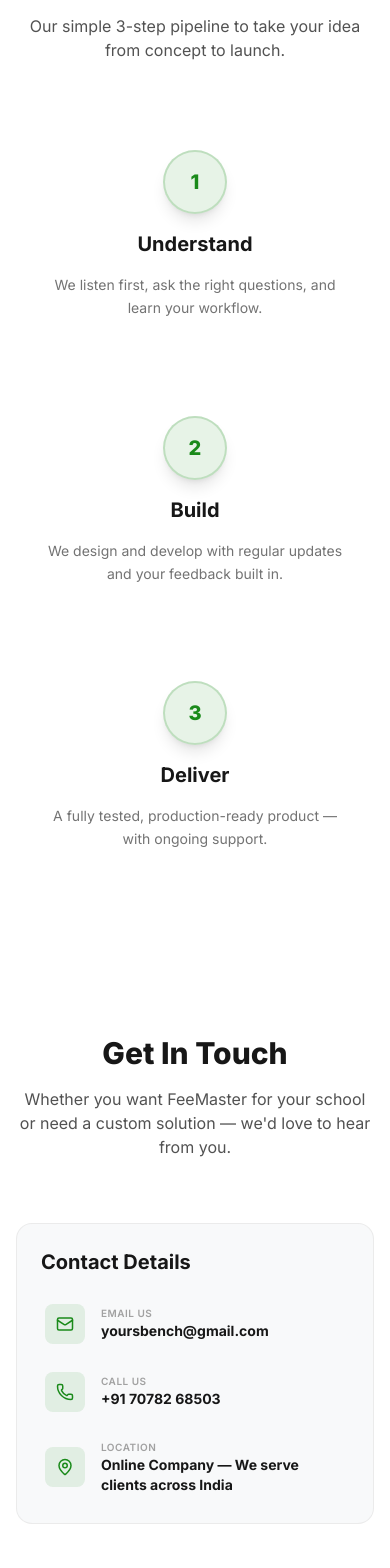
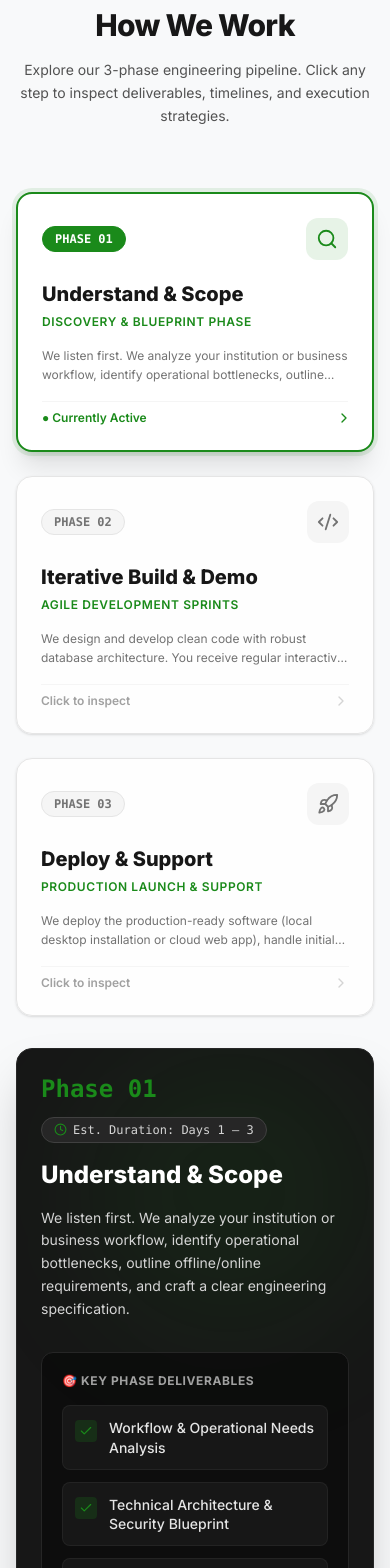
Before and after one commit to Rishabh-Scientia/YourBench, a Next.js app: page / in a window 390 px wide. Shown: the part 4460-6028 px from the top of the page. Built offline with nearby package versions, Linux system fonts and the light colour scheme.

Commit message:
feat: upgrade How We Work section into an interactive 3-phase pipeline with animated deliverables and duration tracking

```diff
--- a/src/app/page.tsx
+++ b/src/app/page.tsx
@@ -18,8 +18,14 @@ import {
   MessageSquare,
   ArrowRightLeft,
   ChevronRight,
+  ChevronLeft,
   User,
-  GraduationCap
+  GraduationCap,
+  Search,
+  Code2,
+  Rocket,
+  Check,
+  Clock
 } from 'lucide-react';
 import SmartImage from '@/components/SmartImage';
 
@@ -45,6 +51,7 @@ const TwitterIcon = (props: React.SVGProps<SVGSVGElement>) => (
 );
 
 export default function Home() {
+  const [activeStep, setActiveStep] = useState(0);
   const [formSubmitted, setFormSubmitted] = useState(false);
   const [formState, setFormState] = useState({
     name: '',
@@ -53,6 +60,48 @@ export default function Home() {
     interest: 'FeeMaster',
     message: ''
   });
+
+  const workSteps = [
+    {
+      id: "01",
+      title: "Understand & Scope",
+      icon: Search,
+      tagline: "Discovery & Blueprint Phase",
+      description: "We listen first. We analyze your institution or business workflow, identify operational bottlenecks, outline offline/online requirements, and craft a clear engineering specification.",
+      duration: "Days 1 – 3",
+      deliverables: [
+        "Workflow & Operational Needs Analysis",
+        "Technical Architecture & Security Blueprint",
+        "Transparent Fixed Pricing & Milestone Timeline"
+      ]
+    },
+    {
+      id: "02",
+      title: "Iterative Build & Demo",
+      icon: Code2,
+      tagline: "Agile Development Sprints",
+      description: "We design and develop clean code with robust database architecture. You receive regular interactive milestone demos to ensure your continuous feedback is baked directly into the software.",
+      duration: "Weeks 1 – 3",
+      deliverables: [
+        "Custom Desktop / Web Application Core Build",
+        "Weekly Interactive Progress & Feedback Demos",
+        "Rigorous Automated Testing & Security Audit"
+      ]
+    },
+    {
+      id: "03",
+      title: "Deploy & Support",
+      icon: Rocket,
+      tagline: "Production Launch & Support",
+      description: "We deploy the production-ready software (local desktop installation or cloud web app), handle initial data migration, train your administration team, and provide continuous technical maintenance.",
+      duration: "Continuous Handoff",
+      deliverables: [
+        "Production System Setup & Data Migration",
+        "Staff & Admin Training Sessions",
+        "Ongoing Technical Maintenance & Software Updates"
+      ]
+    }
+  ];
 
   const [dashoffset, setDashoffset] = useState(500);
   const [growthVal, setGrowthVal] = useState(0);
@@ -620,58 +669,177 @@ export default function Home() {
         </div>
       </section>
 
-      {/* SECTION 6 — HOW WE WORK */}
-      <section id="about" className="py-20 md:py-28 bg-white">
+      {/* SECTION 6 — HOW WE WORK (Interactive Engineering Pipeline) */}
+      <section id="about" className="py-20 md:py-28 bg-[#F8F9FA] border-y border-neutral-200/80">
         <div className="max-w-7xl mx-auto px-4 sm:px-6 lg:px-8">
+
+          {/* Section Header */}
           <div className="text-center space-y-4 mb-16">
-            <h2 className="text-3xl md:text-4xl font-extrabold text-neutral-900">How We Work</h2>
-            <p className="text-neutral-600 max-w-lg mx-auto">
-              Our simple 3-step pipeline to take your idea from concept to launch.
+            <div className="inline-flex items-center gap-1.5 px-3.5 py-1.5 rounded-full bg-brand-green/10 text-brand-green text-xs font-semibold uppercase tracking-wider">
+              <Sparkles size={13} className="animate-pulse" />
+              <span>Our Process</span>
+            </div>
+            <h2 className="text-3xl md:text-4xl font-extrabold text-neutral-900 tracking-tight">
+              How We Work
+            </h2>
+            <p className="text-neutral-600 max-w-xl mx-auto text-sm sm:text-base leading-relaxed">
+              Explore our 3-phase engineering pipeline. Click any step to inspect deliverables, timelines, and execution strategies.
             </p>
           </div>
 
-          <div className="grid grid-cols-1 md:grid-cols-3 gap-8 md:gap-4 relative">
-            {/* Step 1 */}
-            <div className="flex flex-col items-center text-center p-6 space-y-4 relative group">
-              <div className="w-16 h-16 rounded-full bg-brand-green/10 border-2 border-brand-green/20 flex items-center justify-center text-brand-green font-extrabold text-xl shadow-lg">
-                1
-              </div>
-              <h3 className="text-xl font-bold text-neutral-900">Understand</h3>
-              <p className="text-neutral-500 text-sm leading-relaxed max-w-xs">
-                We listen first, ask the right questions, and learn your workflow.
-              </p>
-              {/* Connector arrow (desktop only) */}
-              <div className="hidden md:block absolute top-14 -right-4 translate-x-1/2 text-neutral-300">
-                <ChevronRight size={24} />
+          {/* Interactive Step Cards Grid */}
+          <div className="grid grid-cols-1 md:grid-cols-3 gap-6 relative mb-8">
+
+            {/* Desktop Connecting Beam Line */}
+            <div className="hidden md:block absolute top-1/2 left-[15%] right-[15%] h-0.5 bg-neutral-200 -translate-y-6 z-0" />
+
+            {workSteps.map((stepItem, index) => {
+              const IconComp = stepItem.icon;
+              const isActive = activeStep === index;
+              return (
+                <motion.div
+                  key={stepItem.id}
+                  onClick={() => setActiveStep(index)}
+                  whileHover={{ y: -4 }}
+                  whileTap={{ scale: 0.98 }}
+                  className={`relative z-10 p-6 sm:p-7 rounded-2xl cursor-pointer transition-all duration-300 flex flex-col justify-between ${
+                    isActive
+                      ? 'bg-white border-2 border-brand-green shadow-xl ring-4 ring-brand-green/10'
+                      : 'bg-white/90 border border-neutral-200 hover:border-neutral-300 shadow-sm hover:shadow-md'
+                  }`}
+                >
+                  {/* Top Badge & Step Number */}
+                  <div className="flex items-center justify-between mb-5">
+                    <span className={`text-xs font-mono font-extrabold px-3 py-1 rounded-full border ${
+                      isActive
+                        ? 'bg-brand-green text-white border-brand-green'
+                        : 'bg-neutral-100 text-neutral-500 border-neutral-200'
+                    }`}>
+                      PHASE {stepItem.id}
+                    </span>
+
+                    <div className={`p-2.5 rounded-xl transition-colors ${
+                      isActive
+                        ? 'bg-brand-green/10 text-brand-green'
+                        : 'bg-neutral-100 text-neutral-500'
+                    }`}>
+                      <IconComp size={22} />
                     </div>
                   </div>
 
-            {/* Step 2 */}
-            <div className="flex flex-col items-center text-center p-6 space-y-4 relative group">
-              <div className="w-16 h-16 rounded-full bg-brand-green/10 border-2 border-brand-green/20 flex items-center justify-center text-brand-green font-extrabold text-xl shadow-lg">
-                2
+                  {/* Title & Tagline */}
+                  <div className="space-y-1.5 mb-4">
+                    <h3 className="text-xl font-extrabold text-neutral-900">
+                      {stepItem.title}
+                    </h3>
+                    <p className="text-xs font-semibold text-brand-green uppercase tracking-wider">
+                      {stepItem.tagline}
+                    </p>
                   </div>
-              <h3 className="text-xl font-bold text-neutral-900">Build</h3>
-              <p className="text-neutral-500 text-sm leading-relaxed max-w-xs">
-                We design and develop with regular updates and your feedback built in.
+
+                  {/* Short Summary */}
+                  <p className="text-neutral-500 text-xs sm:text-sm line-clamp-2 leading-relaxed mb-4">
+                    {stepItem.description}
                   </p>
-              {/* Connector arrow (desktop only) */}
-              <div className="hidden md:block absolute top-14 -right-4 translate-x-1/2 text-neutral-300">
-                <ChevronRight size={24} />
+
+                  {/* Active indicator bar */}
+                  <div className="flex items-center justify-between pt-2 border-t border-neutral-100 text-xs font-semibold">
+                    <span className={isActive ? 'text-brand-green' : 'text-neutral-400'}>
+                      {isActive ? '● Currently Active' : 'Click to inspect'}
+                    </span>
+                    <ChevronRight size={16} className={`transition-transform duration-200 ${isActive ? 'translate-x-1 text-brand-green' : 'text-neutral-300'}`} />
+                  </div>
+                </motion.div>
+              );
+            })}
+          </div>
+
+          {/* Interactive Expanded Detail Panel */}
+          <AnimatePresence mode="wait">
+            <motion.div
+              key={activeStep}
+              initial={{ opacity: 0, y: 15 }}
+              animate={{ opacity: 1, y: 0 }}
+              exit={{ opacity: 0, y: -15 }}
+              transition={{ duration: 0.3 }}
+              className="bg-neutral-900 text-white rounded-2xl p-6 sm:p-10 border border-neutral-800 shadow-2xl relative overflow-hidden"
+            >
+              {/* Background Glow */}
+              <div className="absolute top-0 right-0 w-72 h-72 bg-brand-green/10 rounded-full filter blur-3xl pointer-events-none" />
+
+              <div className="grid grid-cols-1 lg:grid-cols-12 gap-8 items-start relative z-10">
+
+                {/* Left Column — Phase Overview */}
+                <div className="lg:col-span-6 space-y-4">
+                  <div className="flex flex-wrap items-center gap-3">
+                    <span className="text-2xl font-black text-brand-green font-mono">
+                      Phase {workSteps[activeStep].id}
+                    </span>
+                    <div className="inline-flex items-center gap-1.5 px-3 py-1 rounded-full bg-neutral-800 text-neutral-300 text-xs font-mono font-medium border border-neutral-700">
+                      <Clock size={13} className="text-brand-green" />
+                      <span>Est. Duration: {workSteps[activeStep].duration}</span>
                     </div>
                   </div>
 
-            {/* Step 3 */}
-            <div className="flex flex-col items-center text-center p-6 space-y-4 relative group">
-              <div className="w-16 h-16 rounded-full bg-brand-green/10 border-2 border-brand-green/20 flex items-center justify-center text-brand-green font-extrabold text-xl shadow-lg">
-                3
-              </div>
-              <h3 className="text-xl font-bold text-neutral-900">Deliver</h3>
-              <p className="text-neutral-500 text-sm leading-relaxed max-w-xs">
-                A fully tested, production-ready product — with ongoing support.
+                  <h3 className="text-2xl sm:text-3xl font-extrabold text-white">
+                    {workSteps[activeStep].title}
+                  </h3>
+
+                  <p className="text-neutral-300 text-sm sm:text-base leading-relaxed">
+                    {workSteps[activeStep].description}
                   </p>
                 </div>
+
+                {/* Right Column — Key Deliverables */}
+                <div className="lg:col-span-6 bg-neutral-950/80 p-5 sm:p-6 rounded-xl border border-neutral-800 space-y-4">
+                  <h4 className="text-xs font-bold uppercase tracking-wider text-neutral-400">
+                    🎯 Key Phase Deliverables
+                  </h4>
+
+                  <div className="space-y-3">
+                    {workSteps[activeStep].deliverables.map((item, idx) => (
+                      <div key={idx} className="flex items-start gap-3 p-3 rounded-lg bg-neutral-900 border border-neutral-800/80 text-sm text-neutral-200">
+                        <div className="p-1 rounded bg-brand-green/20 text-brand-green flex-shrink-0 mt-0.5">
+                          <Check size={14} />
                         </div>
+                        <span className="font-medium leading-snug">{item}</span>
+                      </div>
+                    ))}
+                  </div>
+                </div>
+
+              </div>
+
+              {/* Bottom Navigation Buttons */}
+              <div className="mt-8 pt-6 border-t border-neutral-800/80 flex flex-wrap items-center justify-between gap-4">
+                <div className="flex items-center gap-2 text-xs text-neutral-400 font-mono">
+                  <span>Step {activeStep + 1} of {workSteps.length}</span>
+                </div>
+
+                <div className="flex items-center gap-2">
+                  <button
+                    onClick={() => setActiveStep((prev) => (prev > 0 ? prev - 1 : workSteps.length - 1))}
+                    type="button"
+                    suppressHydrationWarning
+                    className="px-4 py-2 rounded-lg bg-neutral-800 hover:bg-neutral-700 text-neutral-300 hover:text-white text-xs font-bold transition-colors inline-flex items-center gap-1.5 cursor-pointer"
+                  >
+                    <ChevronLeft size={14} /> Previous Phase
+                  </button>
+
+                  <button
+                    onClick={() => setActiveStep((prev) => (prev < workSteps.length - 1 ? prev + 1 : 0))}
+                    type="button"
+                    suppressHydrationWarning
+                    className="px-4 py-2 rounded-lg bg-brand-green hover:bg-brand-green-hover text-white text-xs font-bold transition-colors inline-flex items-center gap-1.5 shadow-md shadow-brand-green/20 cursor-pointer"
+                  >
+                    Next Phase <ChevronRight size={14} />
+                  </button>
+                </div>
+              </div>
+
+            </motion.div>
+          </AnimatePresence>
+
         </div>
       </section>
 
```
Lines whose indentation alone changed are shown as unchanged.
